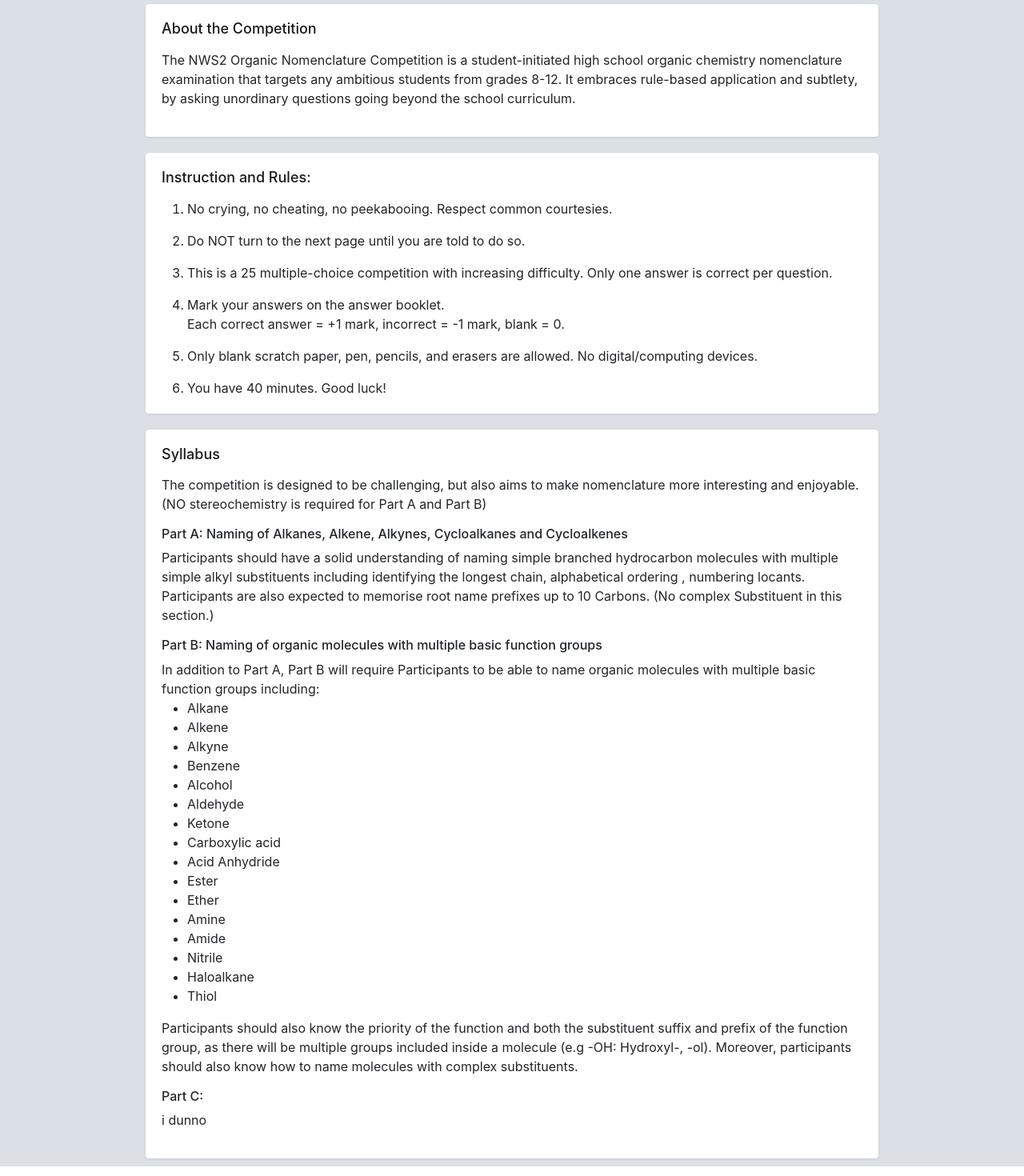
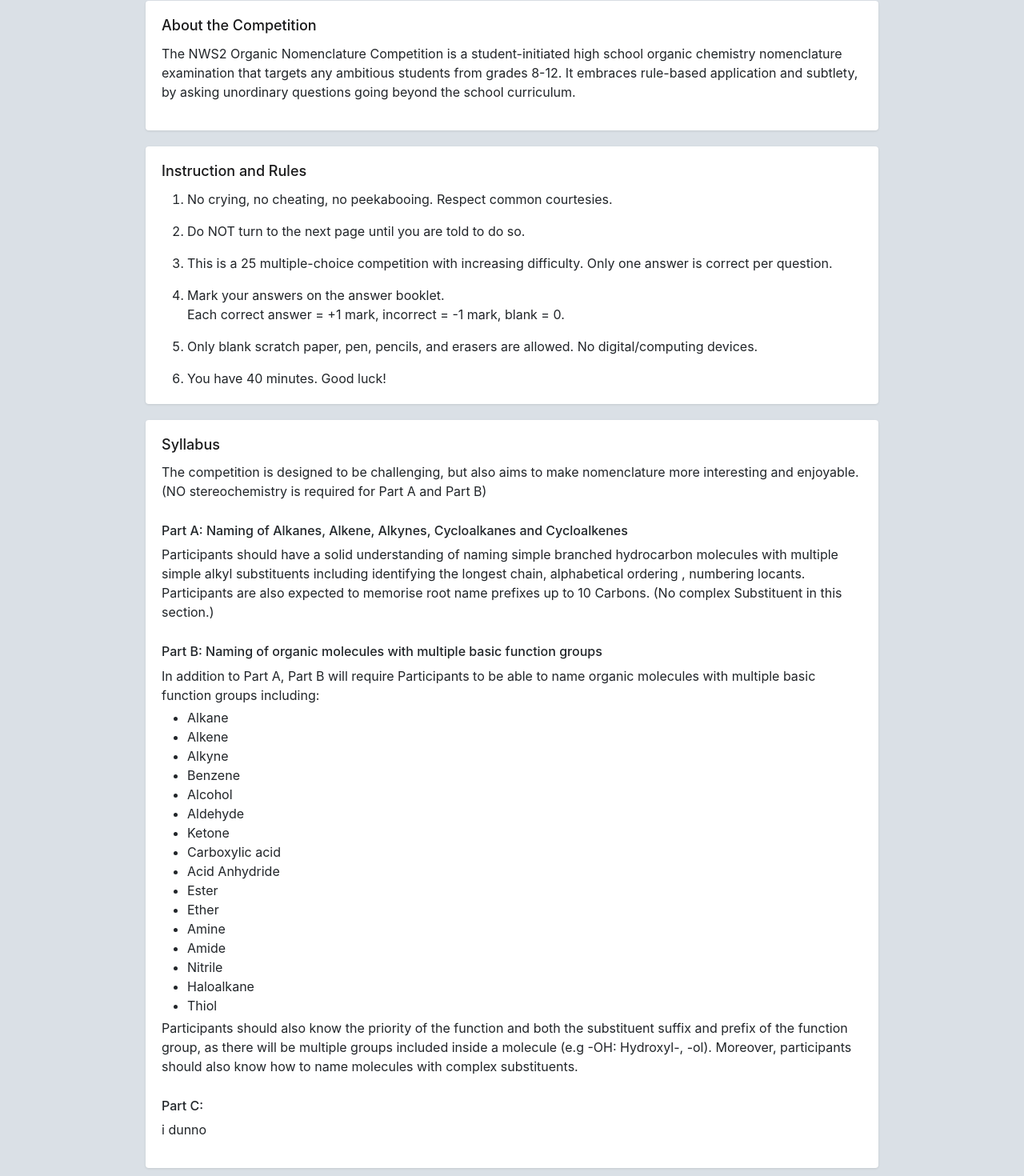
Before and after one commit to Juss33/ChemisTree, a React (Vite) app: page /nwss-competition in a window 1280 px wide. Shown: the part 241-1711 px from the top of the page at 80% size. Built offline with nearby package versions, Linux system fonts and the light colour scheme; no server answers.

Commit message:
more styling changes

```diff
--- a/src/pages/nwss-competition/InstructionPage.tsx
+++ b/src/pages/nwss-competition/InstructionPage.tsx
@@ -8,13 +8,13 @@ const InstructionPage = () => {
     <Container>
       <div className="content-grid">
         <div className="feed-container" style={{alignItems: "center"}}>
-          <h2 className="mb-4">2026 NWSS Organic Nomenclature Competition</h2>
+          <h2>2026 NWSS Organic Nomenclature Competition</h2>
           <Link to="/nwss-competition/registration" className="apply-button" style={{width: "fit-content"}}>Go to apply for the competition</Link>
         </div>
       </div>
       <div className="content-grid">
         <div className="feed-container">
-          <h2 className="section-title">About the Competition</h2>
+          <h2 className="section-title" id="about">About the Competition</h2>
           <p>
             The NWS2 Organic Nomenclature Competition is a student-initiated high school organic chemistry nomenclature examination
             that targets any ambitious students from grades 8-12. It embraces rule-based application and subtlety, by asking
@@ -24,7 +24,7 @@ const InstructionPage = () => {
       </div>
       <div className="content-grid">
         <div className="feed-container">
-          <h2 className="section-title">Instruction and Rules: </h2>
+          <h2 className="section-title" id="rules">Instruction and Rules</h2>
           <ol className="mb-0">
             <li className="mb-3">No crying, no cheating, no peekabooing. Respect common courtesies.</li>
             <li className="mb-3">Do NOT turn to the next page until you are told to do so.</li>
@@ -37,22 +37,26 @@ const InstructionPage = () => {
       </div>
       <div className="content-grid">
         <div className="feed-container">
-          <h2 className="section-title">Syllabus</h2>
+          <h2 className="section-title" id="syllabus">Syllabus</h2>
           <p>
             The competition is designed to be challenging, but also aims to make nomenclature more interesting and enjoyable. <br/>
             (NO stereochemistry is required for Part A and Part B)
           </p>
+          <div>
             <h6>Part A: Naming of Alkanes, Alkene, Alkynes, Cycloalkanes and Cycloalkenes</h6>
             <p>
               Participants should have a solid understanding of naming simple branched hydrocarbon molecules with multiple
               simple alkyl substituents including identifying the longest chain, alphabetical ordering , numbering locants.
               Participants are also expected to memorise root name prefixes up to 10 Carbons. (No complex Substituent in this section.)
             </p>
+          </div>
+          <div>
             <h6>Part B: Naming of organic molecules with multiple basic function groups</h6>
-          <p>
+            <p className="mb-1">
               In addition to Part A, Part B will require Participants to be able to name organic molecules with multiple
               basic function groups including:
-            <ul>
+            </p>
+            <ul className="mb-1">
               <li>Alkane</li>
               <li>Alkene</li>
               <li>Alkyne</li>
@@ -70,18 +74,20 @@ const InstructionPage = () => {
               <li>Haloalkane</li>
               <li>Thiol</li>
             </ul>
+            <p>
               Participants should also know the priority of the function and both the substituent suffix and prefix
               of the function group, as there will be multiple groups included inside a molecule (e.g -OH: Hydroxyl-, -ol).
               Moreover, participants should also know how to name molecules with complex substituents.
             </p>
+          </div>
+          <div>
             <h6>Part C: </h6>
             <p>
               i dunno
             </p>
           </div>
         </div>
-
-
+      </div>
     </Container>
   );
 };
--- a/src/styles/Feed.css
+++ b/src/styles/Feed.css
@@ -12,7 +12,7 @@
   margin: 0 auto;
   display: flex;
   flex-direction: column;
-  /* gap: 12px; */
+  gap: 12px;
   background: white;
   border-radius: 4px;
   box-shadow: 0 1px 3px rgba(0, 0, 0, 0.1);
@@ -22,7 +22,7 @@
 .section-title {
   font-size: 18px;
   font-weight: 500;
-  margin-bottom: 16px;
+  margin-bottom: 0;
   color: #1a1a1b;
 }
 
```
Lines whose indentation alone changed are shown as unchanged.
